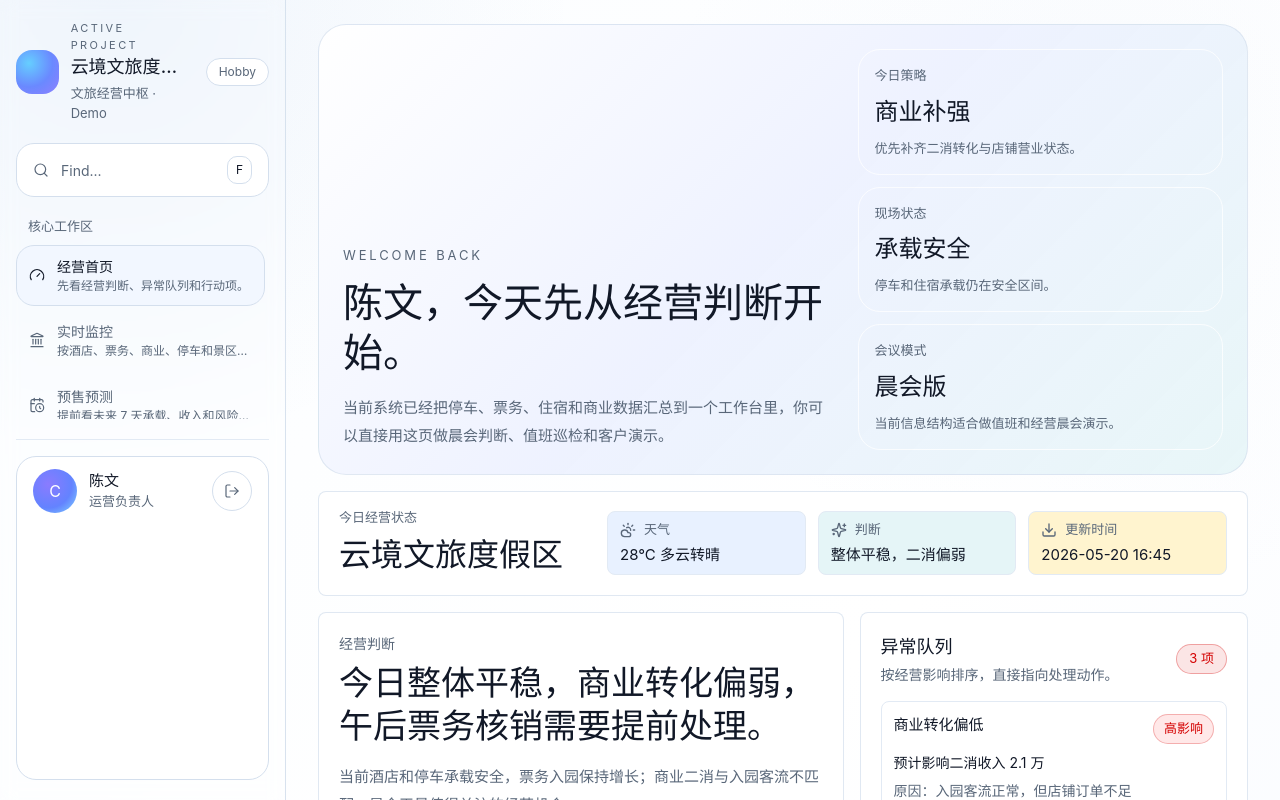
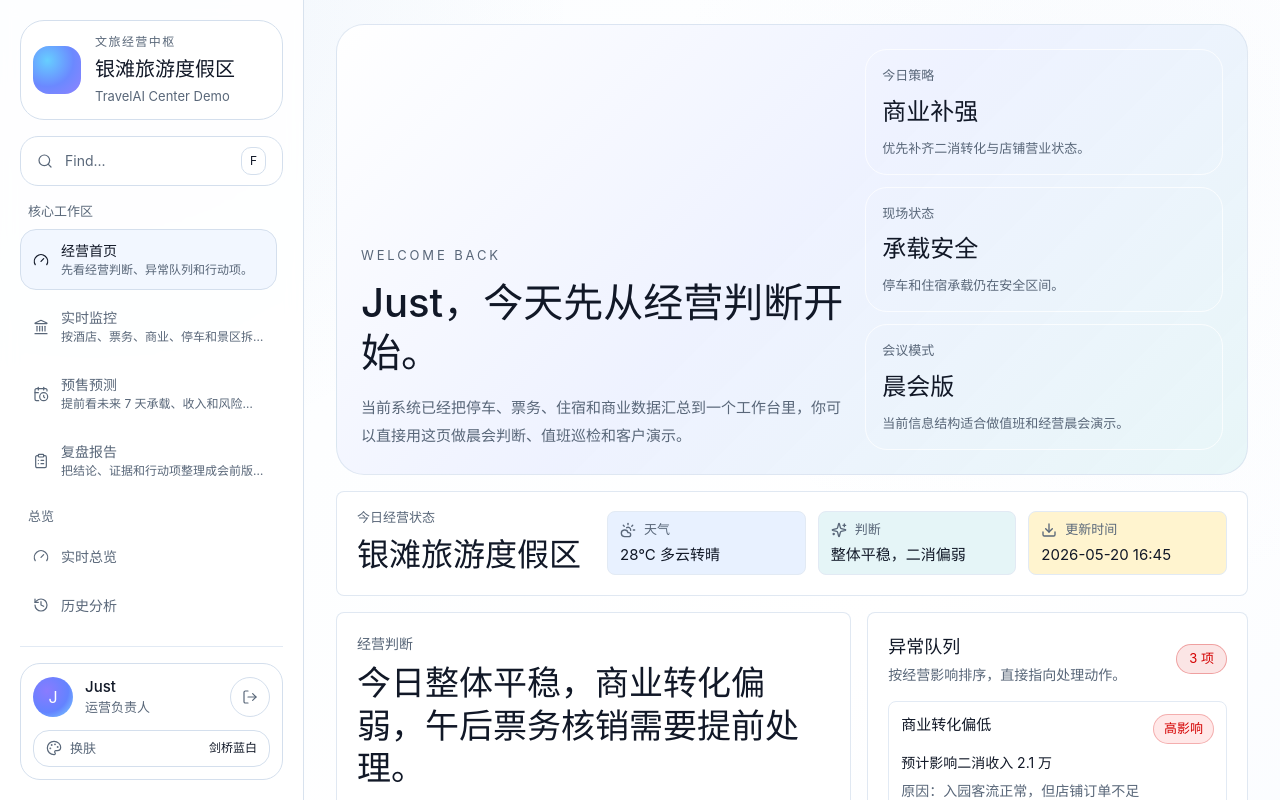
Before and after one commit to justwu/travelai-center, a Vue app: page / in a window 1280 px wide. Both pictures are taken after a click on the button "进入经营中枢". Shown: the top 800 px of the page. Built offline with nearby package versions, Linux system fonts and the light colour scheme.

Commit message:
feat: refine login identity and theme switcher

```diff
--- a/src/components/auth/LoginPage.vue
+++ b/src/components/auth/LoginPage.vue
@@ -6,7 +6,7 @@ import { useAppStore } from '@/stores/app'
 
 const app = useAppStore()
 
-const username = ref('cw')
+const username = ref('Just')
 const password = ref('123')
 const remember = ref(true)
 const errorMessage = ref('')
@@ -54,7 +54,7 @@ function submitLogin() {
         </div>
 
         <div class="mt-8 max-w-2xl">
-          <p class="text-[14px] tracking-[0.28em] text-muted-foreground">云境文旅度假区</p>
+          <p class="text-[14px] tracking-[0.28em] text-muted-foreground">银滩旅游度假区</p>
           <h1 class="mt-4 text-[34px] font-medium leading-tight text-ink sm:text-[44px] lg:text-[54px]">
             像科技公司首页一样的
             文旅经营中枢入口。
@@ -106,7 +106,7 @@ function submitLogin() {
 
           <div class="mt-6 rounded-[20px] border border-cyan-400/[0.18] bg-cyan-400/[0.08] p-4 text-[14px] leading-7 text-slate-200">
             <p class="font-medium text-white">演示账号</p>
-            <p class="mt-2">用户名：<span class="amount-font text-cyan-200">cw</span></p>
+            <p class="mt-2">用户名：<span class="amount-font text-cyan-200">Just</span></p>
             <p>密码：<span class="amount-font text-cyan-200">123</span></p>
           </div>
 
--- a/src/components/business/ThemeSwitcher.vue
+++ b/src/components/business/ThemeSwitcher.vue
@@ -1,9 +1,11 @@
 <script setup lang="ts">
 import { Palette } from '@lucide/vue'
+import { ref } from 'vue'
 
 import { themeOptions, useAppStore, type AppTheme } from '@/stores/app'
 
 const app = useAppStore()
+const isOpen = ref(false)
 
 withDefaults(defineProps<{
   compact?: boolean
@@ -13,14 +15,31 @@ withDefaults(defineProps<{
 
 function selectTheme(theme: AppTheme) {
   app.setTheme(theme)
+  isOpen.value = false
 }
 </script>
 
 <template>
-  <section class="motion-panel rounded-panel border border-border bg-panel/86 p-3 backdrop-blur">
-    <div class="mb-2 flex items-center gap-2 text-[13px] text-muted-foreground">
+  <section class="relative">
+    <button
+      type="button"
+      class="flex w-full items-center justify-between rounded-[16px] border border-border bg-white px-3 py-2 text-[13px] text-muted-foreground transition hover:border-aqua/50 hover:text-ink"
+      @click="isOpen = !isOpen"
+    >
+      <span class="inline-flex items-center gap-2">
         <Palette class="h-4 w-4" :stroke-width="1.8" />
-      <span>主题配色</span>
+        <span>换肤</span>
+      </span>
+      <span class="text-[12px] text-ink">{{ themeOptions.find((theme) => theme.value === app.theme)?.label }}</span>
+    </button>
+
+    <div
+      v-if="isOpen"
+      class="absolute bottom-[calc(100%+10px)] left-0 z-40 w-full rounded-[20px] border border-border bg-panel p-3 shadow-[0_20px_60px_rgba(15,23,42,0.16)] backdrop-blur"
+    >
+      <div class="mb-2 flex items-center justify-between gap-2 text-[13px] text-muted-foreground">
+        <span>选择主题</span>
+        <button type="button" class="text-[12px] text-aqua" @click="isOpen = false">收起</button>
       </div>
       <div class="grid gap-2" :class="compact ? 'grid-cols-2' : 'sm:grid-cols-4 lg:grid-cols-1'">
         <button
@@ -38,5 +57,6 @@ function selectTheme(theme: AppTheme) {
           <span v-if="!compact" class="mt-0.5 block text-[12px] leading-4">{{ theme.description }}</span>
         </button>
       </div>
+    </div>
   </section>
 </template>
--- a/src/components/shell/SideNav.vue
+++ b/src/components/shell/SideNav.vue
@@ -55,39 +55,35 @@ function logout() {
 </script>
 
 <template>
-  <aside class="hidden h-screen w-[286px] shrink-0 flex-col border-r border-border/90 bg-white/82 px-4 py-5 backdrop-blur lg:sticky lg:top-0 lg:flex">
-    <div class="mb-5 flex items-center justify-between gap-3">
-      <RouterLink to="/" class="min-w-0 flex-1">
-        <div class="flex items-center gap-3">
-          <div class="h-11 w-11 rounded-2xl bg-[radial-gradient(circle_at_30%_30%,rgba(86,201,255,0.9),rgba(91,124,255,0.9)_55%,rgba(125,109,255,0.85)_100%)]" />
+  <aside class="hidden h-screen w-[304px] shrink-0 flex-col border-r border-border/90 bg-white/[0.86] px-5 py-5 backdrop-blur lg:sticky lg:top-0 lg:flex">
+    <div class="mb-4">
+      <RouterLink to="/" class="block rounded-[24px] border border-border bg-panel px-3 py-3 transition hover:border-aqua/35">
+        <div class="flex items-center gap-3.5">
+          <div class="h-12 w-12 shrink-0 rounded-2xl bg-[radial-gradient(circle_at_30%_30%,rgba(86,201,255,0.9),rgba(91,124,255,0.9)_55%,rgba(125,109,255,0.85)_100%)]" />
           <div class="min-w-0">
-            <div class="text-[11px] uppercase tracking-[0.22em] text-muted-foreground">Active Project</div>
-            <div class="truncate text-[18px] font-medium tracking-[0] text-ink">{{ app.projectName }}</div>
-            <div class="mt-1 text-[13px] text-muted-foreground">文旅经营中枢 · Demo</div>
+            <div class="text-[12px] tracking-[0.12em] text-muted-foreground">文旅经营中枢</div>
+            <div class="mt-1 text-[20px] font-medium leading-7 tracking-[0] text-ink">{{ app.projectName }}</div>
+            <div class="mt-1 text-[13px] text-muted-foreground">TravelAI Center Demo</div>
           </div>
         </div>
       </RouterLink>
-
-      <div class="shrink-0 rounded-full border border-border bg-panel px-3 py-1 text-[12px] text-muted-foreground">
-        Hobby
-      </div>
     </div>
 
-    <div class="mb-5 flex items-center gap-3 rounded-[18px] border border-border bg-panel px-4 py-3 text-[14px] text-muted-foreground">
+    <div class="mb-4 flex items-center gap-3 rounded-[18px] border border-border bg-panel px-4 py-2.5 text-[14px] text-muted-foreground">
       <Search class="h-4 w-4" :stroke-width="1.8" />
       <span class="flex-1">Find...</span>
       <span class="rounded-[10px] border border-border bg-white px-2 py-1 text-[12px] text-ink">F</span>
     </div>
 
-    <nav class="quiet-scrollbar min-h-0 flex-1 space-y-5 overflow-y-auto pr-1">
+    <nav class="quiet-scrollbar min-h-0 flex-1 space-y-4 overflow-y-auto pr-1.5">
       <section>
-        <p class="mb-2 px-3 text-[13px] font-medium text-muted-foreground">核心工作区</p>
-        <div class="space-y-1">
+        <p class="mb-2 px-2 text-[13px] font-medium text-muted-foreground">核心工作区</p>
+        <div class="space-y-1.5">
           <RouterLink
             v-for="item in workspaceItems"
             :key="item.path"
             :to="item.path"
-            class="flex items-center gap-3 rounded-[18px] border px-3 py-2.5 text-[14px] transition"
+            class="flex items-center gap-3 rounded-[16px] border px-3 py-2.5 text-[14px] transition"
             :class="activePath === item.path ? 'border-border bg-muted text-ink' : 'border-transparent text-muted-foreground hover:border-border hover:bg-panel/90 hover:text-ink'"
           >
             <component :is="icons[item.icon]" class="h-4 w-4 shrink-0" :stroke-width="1.8" />
@@ -100,13 +96,13 @@ function logout() {
       </section>
 
       <section v-for="group in groups" :key="group.id">
-        <p class="mb-2 px-3 text-[13px] font-medium text-muted-foreground">{{ group.label }}</p>
-        <div class="space-y-1">
+        <p class="mb-2 px-2 text-[13px] font-medium text-muted-foreground">{{ group.label }}</p>
+        <div class="space-y-1.5">
           <RouterLink
             v-for="item in group.items"
             :key="item.path"
             :to="item.path"
-            class="flex items-center gap-3 rounded-[18px] border px-3 py-2.5 text-[14px] transition"
+            class="flex items-center gap-3 rounded-[16px] border px-3 py-2.5 text-[14px] transition"
             :class="activePath === item.path ? 'border-border bg-muted text-ink' : 'border-transparent text-muted-foreground hover:border-border hover:bg-panel/90 hover:text-ink'"
           >
             <component :is="icons[item.icon]" class="h-4 w-4 shrink-0" :stroke-width="1.8" />
@@ -116,10 +112,10 @@ function logout() {
       </section>
     </nav>
 
-    <div class="mt-5 shrink-0 border-t border-line pt-4">
-      <div class="rounded-[20px] border border-border bg-panel px-4 py-3">
+    <div class="mt-4 shrink-0 border-t border-line pt-4">
+      <div class="rounded-[20px] border border-border bg-panel px-3 py-3">
         <div class="flex items-center gap-3">
-          <div class="flex h-11 w-11 items-center justify-center rounded-full bg-[radial-gradient(circle_at_35%_35%,rgba(125,109,255,0.9),rgba(91,124,255,0.95)_58%,rgba(86,201,255,0.75)_100%)] text-white">
+          <div class="flex h-10 w-10 shrink-0 items-center justify-center rounded-full bg-[radial-gradient(circle_at_35%_35%,rgba(125,109,255,0.9),rgba(91,124,255,0.95)_58%,rgba(86,201,255,0.75)_100%)] text-white">
             {{ app.currentUser?.username.slice(0, 1).toUpperCase() }}
           </div>
           <div class="min-w-0 flex-1">
@@ -135,7 +131,7 @@ function logout() {
           </button>
         </div>
 
-        <div class="mt-4">
+        <div class="mt-3">
           <ThemeSwitcher compact />
         </div>
       </div>
--- a/src/stores/app.ts
+++ b/src/stores/app.ts
@@ -28,7 +28,7 @@ interface RememberedAuthPayload {
 }
 
 const AUTH_STORAGE_KEY = 'travelai-auth'
-const AUTH_USERNAME = 'cw'
+const AUTH_USERNAME = 'Just'
 const AUTH_PASSWORD = '123'
 const SEVEN_DAYS_MS = 7 * 24 * 60 * 60 * 1000
 
@@ -51,7 +51,7 @@ function readStoredAuth(now: number): RememberedAuthPayload | null {
 
   try {
     const parsed = JSON.parse(raw) as RememberedAuthPayload
-    if (!parsed.remember || !parsed.expiresAt || parsed.expiresAt <= now) {
+    if (!parsed.remember || parsed.username !== AUTH_USERNAME || !parsed.expiresAt || parsed.expiresAt <= now) {
       window.localStorage.removeItem(AUTH_STORAGE_KEY)
       return null
     }
@@ -129,7 +129,7 @@ const initialAuthState = resolveInitialAuth(Date.now())
 
 export const useAppStore = defineStore('app', {
   state: () => ({
-    projectName: '云境文旅度假区',
+    projectName: '银滩旅游度假区',
     updatedAt: '2026-05-20 16:45',
     theme: resolveInitialTheme(),
     loginHighlights: [
@@ -189,7 +189,7 @@ export const useAppStore = defineStore('app', {
 
       const user: AuthUser = {
         username: AUTH_USERNAME,
-        displayName: '陈文',
+        displayName: 'Just',
         role: '运营负责人',
       }
 
```
Also changed, not shown: 1 other file (tests, documents, lock files or other folders). Lines whose indentation alone changed are shown as unchanged.
